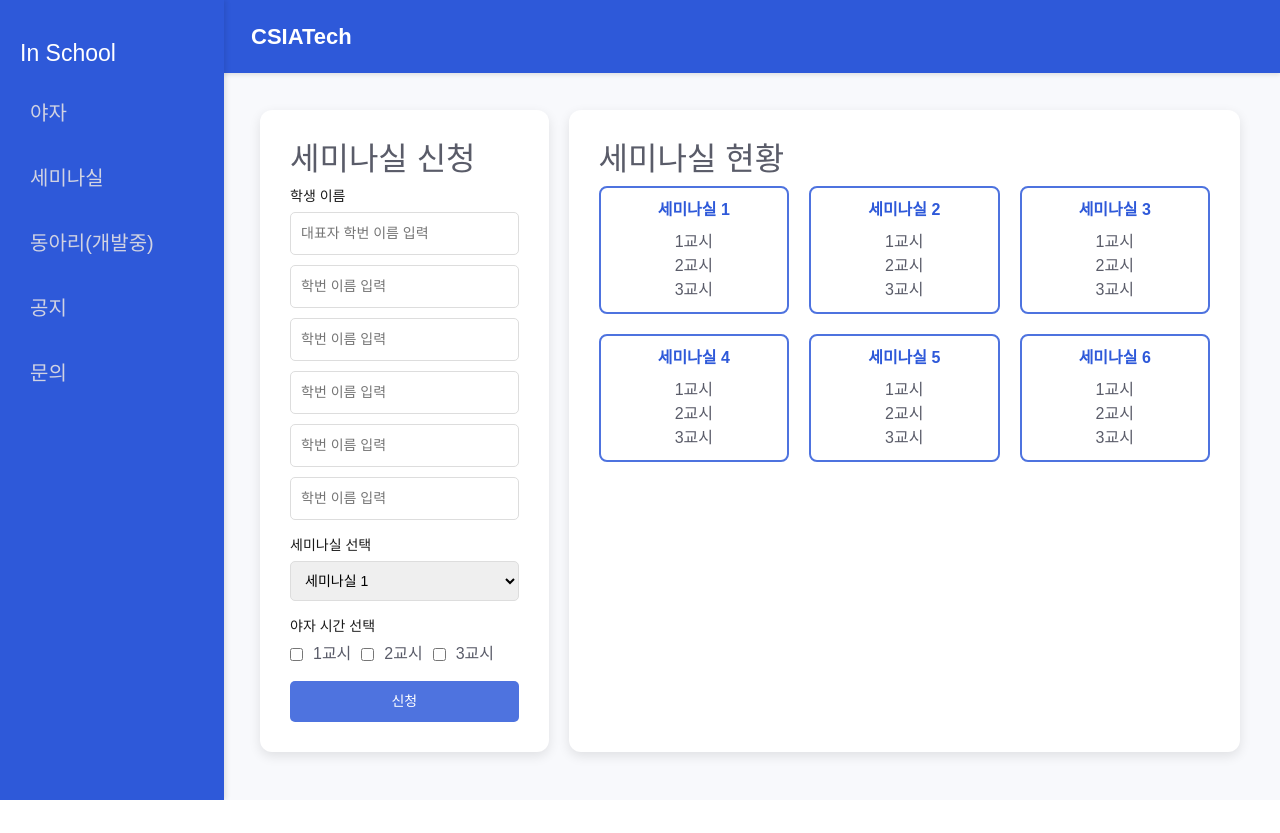
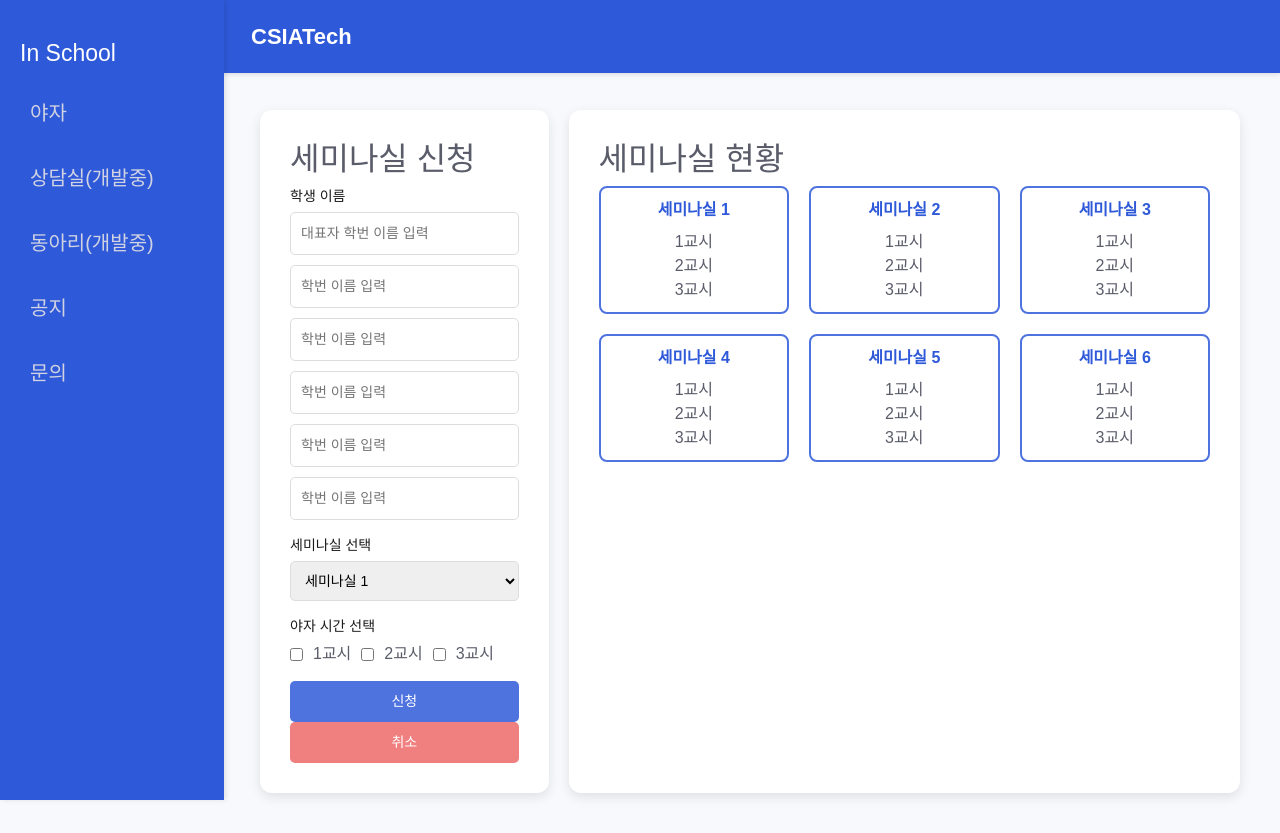
Before and after one commit to IamEunjae/CSIAOnline-public, a Django app: page /seminar/ in a window 1280 px wide. Before the commit the page ends 800 px from the top, so only its background shows below. Run offline with Django 5.2, Linux system fonts and the light colour scheme; data that the repository does not hold is empty; parts of the project's set-up code (start-up, migrations or seed data) failed here and were passed over; some libraries are stand-ins or nearby versions; some web fonts are replaced.

Commit message:
seminar--y
Co-authored-by: Oystersaregoated <Kode-h07@users.noreply.github.com>

```diff
--- a/CSIAOnline/seminar/templates/seminar.html
+++ b/CSIAOnline/seminar/templates/seminar.html
@@ -158,7 +158,7 @@
             gap: 10px;
         }
 
-        button {
+        #reserve {
             background-color: #4e73df;
             color: white;
             border: none;
@@ -169,8 +169,15 @@
             width: 100%;
         }
 
-        button:hover {
-            background-color: #2e59d9;
+        #cancel {
+            background-color: lightcoral;
+            color: white;
+            border: none;
+            padding: 10px;
+            border-radius: 5px;
+            cursor: pointer;
+            font-size: 14px;
+            width: 100%;
         }
 
         .room-grid {
@@ -209,6 +216,7 @@
             background-color: #d1e7ff;
             color: #2e59d9;
         }
+
 
 /* Media queries */
     @media (max-width: 850px) {
@@ -285,7 +293,7 @@
         <h2>In School</h2>
         <ul>
             <li><a class="nav-link" value="yaja">야자</a></li>
-            <li><a class="nav-link" value="seminar">세미나실</a></li>
+            <li><a class="nav-link" id="working" value="counsel">상담실(개발중)</a></li>
             <li><a class="nav-link" id="working" value="club">동아리(개발중)</a></li>
         </ul>
         <div class="footer">
@@ -340,7 +348,8 @@
                 </div>
             </div>
 
-            <button type="button" id="submit-btn">신청</button>
+            <button type="button" id="reserve">신청</button>
+            <button type="button" id="cancel">취소</button>
         </div>
 
         <!-- Status Section -->
--- a/CSIAOnline/seminar/views.py
+++ b/CSIAOnline/seminar/views.py
@@ -3,6 +3,8 @@ from django.views.decorators.csrf import csrf_exempt
 from django.http import JsonResponse, HttpResponseRedirect
 from .models import Reservation, Room
 import json
+from django.db.models import Q
+
 
 def update_room_status():
     # Fetch all Room objects and reset all periods to False
@@ -30,6 +32,7 @@ def update_room_status():
 
     return JsonResponse({"status": "Rooms updated based on reservations"})
 
+
 @csrf_exempt
 def seminar_room_view(request):
 
@@ -47,16 +50,15 @@ def seminar_room_view(request):
             reservation_data.get("student5"),
             reservation_data.get("student6"),
         ]
+        print(student_ids)
 
         # Delete the reservation
         Reservation.objects.filter(
-            room_number=room_number,
-            student1=student_ids[
-                0
-            ],  # Assuming you're only using the first student ID for deletion
-            period1=reservation_data.get("period1"),
-            period2=reservation_data.get("period2"),
-            period3=reservation_data.get("period3"),
+            Q(room_number=room_number)
+            & Q(student1__contains=str(student_ids[0]))
+            & Q(period1=reservation_data.get("period1"))
+            & Q(period2=reservation_data.get("period2"))
+            & Q(period3=reservation_data.get("period3"))
         ).delete()
 
         # Update room status
@@ -69,10 +71,14 @@ def seminar_room_view(request):
         current_student_id = request.user.id
         print(current_student_id)
 
-
         # Retrieve the reservation details for the logged-in student
         student_reservation = Reservation.objects.filter(
-            student1=current_student_id
+            Q(student1__contains=str(current_student_id))
+            | Q(student2__contains=str(current_student_id))
+            | Q(student3__contains=str(current_student_id))
+            | Q(student4__contains=str(current_student_id))
+            | Q(student5__contains=str(current_student_id))
+            | Q(student6__contains=str(current_student_id))
         ).first()
 
         # Fetch all room statuses
@@ -85,7 +91,6 @@ def seminar_room_view(request):
             }
             for room in rooms
         }
-
 
         if student_reservation:
             student1 = student_reservation.student1
@@ -153,7 +158,6 @@ def seminar_room_view(request):
 
         return JsonResponse({"status": "reserved"})
 
-
     # Retrieve the reservation details for the logged-in student
     student_reservation = Reservation.objects.filter(
         student1=current_student_id
```
Also changed, not shown: CSIAOnline/seminar/static/seminar.js (+36 -39 lines).
